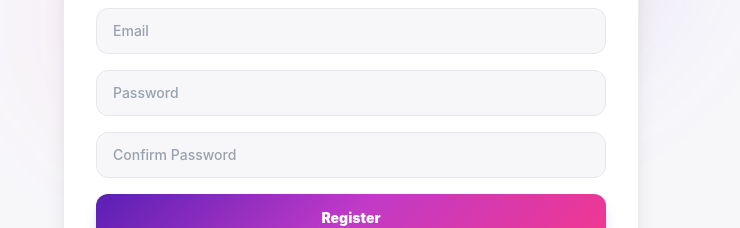
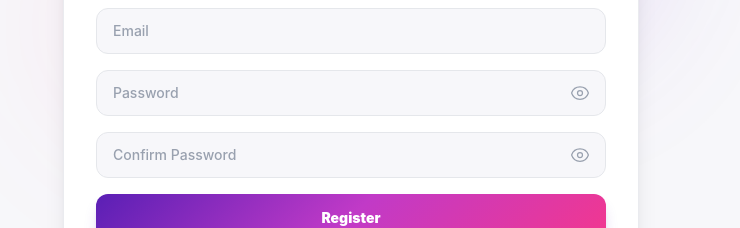
Before and after one commit to ronaldoexcellent/pulseEvent, a React (Vite) app in the folder client/: page /signup in a window 1280 px wide. Shown: the part 403-631 px from the top of the page, without its empty margins (289-1029 px from the left). Built offline with nearby package versions, Linux system fonts and the light colour scheme; no server answers; a web font is replaced by a local one.

Commit message:
Updated password input field on both forms

```diff
--- a/client/src/auth/SignIn.jsx
+++ b/client/src/auth/SignIn.jsx
@@ -14,6 +14,7 @@ export default function SignIn({ onSignInSuccess }) {
   const location = useLocation();
   const from = location.state?.from?.pathname || "/dashboard";
   const { setUser, user, loading } = useAuth();
+  const [showPassword, setShowPassword] = useState(false);
 
   if (loading) {
     return <PageLoading />;
@@ -130,15 +131,36 @@ export default function SignIn({ onSignInSuccess }) {
 
             <div>
               <label className="block text-xs font-black uppercase tracking-wider text-pulse-text-dark/60 mb-2">Password</label>
+              <div className="relative">
                 <input
-                type="password"
+                  type={showPassword ? "text" : "password"}
                   name="password"
                   required
                   disabled={isLoading}
                   value={formData.password}
                   onChange={handleInputChange}
-                className="w-full bg-pulse-bg-light border border-gray-200 focus:border-pulse-purple-primary text-sm font-medium px-4 py-3 rounded-xl focus:outline-none transition-all"
+                  className="w-full bg-pulse-bg-light border border-gray-200 focus:border-pulse-purple-primary text-sm font-medium px-4 py-3 pr-12 rounded-xl focus:outline-none transition-all"
                 />
+                {/* Toggle Button */}
+                <button
+                  type="button"
+                  onClick={() => setShowPassword(!showPassword)}
+                  className="absolute inset-y-0 right-0 flex items-center px-4 text-gray-400 hover:text-pulse-purple-primary transition-colors focus:outline-none cursor-pointer"
+                >
+                  {showPassword ? (
+                    // Eye-slash icon (Hide)
+                    <svg xmlns="http://www.w3.org/2000/svg" fill="none" viewBox="0 0 24 24" strokeWidth={1.5} stroke="currentColor" className="w-5 h-5">
+                      <path strokeLinecap="round" strokeLinejoin="round" d="M3.98 8.223A10.477 10.477 0 001.934 12C3.226 16.338 7.244 19.5 12 19.5c.993 0 1.953-.138 2.863-.395M6.228 6.228A10.45 10.45 0 0112 4.5c4.756 0 8.773 3.162 10.065 7.498a10.523 10.523 0 01-4.293 5.774M6.228 6.228L3 3m3.228 3.228l3.65 3.65m7.894 7.894L21 21m-3.228-3.228l-3.65-3.65m0 0a3 3 0 10-4.243-4.243m4.242 4.242L9.88 9.88" />
+                    </svg>
+                  ) : (
+                    // Eye icon (Show)
+                    <svg xmlns="http://www.w3.org/2000/svg" fill="none" viewBox="0 0 24 24" strokeWidth={1.5} stroke="currentColor" className="w-5 h-5">
+                      <path strokeLinecap="round" strokeLinejoin="round" d="M2.036 12.322a1.012 1.012 0 010-.639C3.423 7.51 7.36 4.5 12 4.5c4.638 0 8.573 3.007 9.963 7.178.07.207.07.431 0 .639C20.577 16.49 16.64 19.5 12 19.5c-4.638 0-8.573-3.007-9.963-7.178z" />
+                      <path strokeLinecap="round" strokeLinejoin="round" d="M15 12a3 3 0 11-6 0 3 3 0 016 0z" />
+                    </svg>
+                  )}
+                </button>
+              </div>
             </div>
 
             <motion.button
--- a/client/src/auth/SignUp.jsx
+++ b/client/src/auth/SignUp.jsx
@@ -46,12 +46,12 @@ export default function SignUp({ onSignUpSuccess }) {
   const [formData, setFormData] = useState({ firstname: '', lastname: '', username: '', email: '', password: '', confirmPassword: '' });
   const [formErrors, setFormErrors] = useState({});
   const [otpInput, setOtpInput] = useState('');
-  const [showPassword, setShowPassword] = useState(false);
   const [message, setMessage] = useState('');
   const clientId = import.meta.env.VITE_GOOGLE_CLIENT_ID;
   const location = useLocation();
   const from = location.state?.from?.pathname || "/dashboard";
   const { setUser, user, loading } = useAuth();
+  const [showPassword, setShowPassword] = useState(false);
 
   if (loading) {
     return <PageLoading />;
@@ -212,12 +212,68 @@ export default function SignUp({ onSignUpSuccess }) {
                     {formErrors.email && <p className="text-red-500 text-[10px] mt-1 font-semibold">{formErrors.email}</p>}
                   </div>
                   <div>
-                    <input type="password" name="password" onChange={handleInputChange} placeholder="Password" className={getInputClasses("password")} />
+                    <div className="relative">
+                      <input
+                        type={showPassword ? "text" : "password"}
+                        name="password"
+                        onChange={handleInputChange}
+                        placeholder="Password"
+                        /* Appended pr-12 to your dynamic classes to prevent text overlap with the icon */
+                        className={`${getInputClasses("password")} pr-12`}
+                      />
+
+                      {/* Single Toggle Button */}
+                      <button
+                        type="button"
+                        onClick={() => setShowPassword(!showPassword)}
+                        className="absolute inset-y-0 right-0 flex items-center px-4 text-gray-400 hover:text-pulse-purple-primary transition-colors focus:outline-none cursor-pointer"
+                      >
+                        {showPassword ? (
+                          // Eye-slash icon (Hide)
+                          <svg xmlns="http://www.w3.org/2000/svg" fill="none" viewBox="0 0 24 24" strokeWidth={1.5} stroke="currentColor" className="w-5 h-5">
+                            <path strokeLinecap="round" strokeLinejoin="round" d="M3.98 8.223A10.477 10.477 0 001.934 12C3.226 16.338 7.244 19.5 12 19.5c.993 0 1.953-.138 2.863-.395M6.228 6.228A10.45 10.45 0 0112 4.5c4.756 0 8.773 3.162 10.065 7.498a10.523 10.523 0 01-4.293 5.774M6.228 6.228L3 3m3.228 3.228l3.65 3.65m7.894 7.894L21 21m-3.228-3.228l-3.65-3.65m0 0a3 3 0 10-4.243-4.243m4.242 4.242L9.88 9.88" />
+                          </svg>
+                        ) : (
+                          // Eye icon (Show)
+                          <svg xmlns="http://www.w3.org/2000/svg" fill="none" viewBox="0 0 24 24" strokeWidth={1.5} stroke="currentColor" className="w-5 h-5">
+                            <path strokeLinecap="round" strokeLinejoin="round" d="M2.036 12.322a1.012 1.012 0 010-.639C3.423 7.51 7.36 4.5 12 4.5c4.638 0 8.573 3.007 9.963 7.178.07.207.07.431 0 .639C20.577 16.49 16.64 19.5 12 19.5c-4.638 0-8.573-3.007-9.963-7.178z" />
+                            <path strokeLinecap="round" strokeLinejoin="round" d="M15 12a3 3 0 11-6 0 3 3 0 016 0z" />
+                          </svg>
+                        )}
+                      </button>
+                    </div>
                     {formErrors.password && <p className="text-red-500 text-[10px] mt-1 font-semibold">{formErrors.password}</p>}
                   </div>
                   <div>
-                    <input type="password" name="confirmPassword" onChange={handleInputChange} placeholder="Confirm Password" className={getInputClasses("confirmPassword")} />
-                    {formErrors.confirmPassword && <p className="text-red-500 text-[10px] mt-1 font-semibold">{formErrors.confirmPassword}</p>}
+                    <div className='relative'>
+                      <input
+                        type={showPassword ? "text" : "password"}
+                        name="confirmPassword"
+                        onChange={handleInputChange}
+                        placeholder="Confirm Password"
+                        className={getInputClasses("confirmPassword")}
+                      />
+                      {/* Single Toggle Button */}
+                      <button
+                        type="button"
+                        onClick={() => setShowPassword(!showPassword)}
+                        className="absolute inset-y-0 right-0 flex items-center px-4 text-gray-400 hover:text-pulse-purple-primary transition-colors focus:outline-none cursor-pointer"
+                      >
+                        {showPassword ? (
+                          // Eye-slash icon (Hide)
+                          <svg xmlns="http://www.w3.org/2000/svg" fill="none" viewBox="0 0 24 24" strokeWidth={1.5} stroke="currentColor" className="w-5 h-5">
+                            <path strokeLinecap="round" strokeLinejoin="round" d="M3.98 8.223A10.477 10.477 0 001.934 12C3.226 16.338 7.244 19.5 12 19.5c.993 0 1.953-.138 2.863-.395M6.228 6.228A10.45 10.45 0 0112 4.5c4.756 0 8.773 3.162 10.065 7.498a10.523 10.523 0 01-4.293 5.774M6.228 6.228L3 3m3.228 3.228l3.65 3.65m7.894 7.894L21 21m-3.228-3.228l-3.65-3.65m0 0a3 3 0 10-4.243-4.243m4.242 4.242L9.88 9.88" />
+                          </svg>
+                        ) : (
+                          // Eye icon (Show)
+                          <svg xmlns="http://www.w3.org/2000/svg" fill="none" viewBox="0 0 24 24" strokeWidth={1.5} stroke="currentColor" className="w-5 h-5">
+                            <path strokeLinecap="round" strokeLinejoin="round" d="M2.036 12.322a1.012 1.012 0 010-.639C3.423 7.51 7.36 4.5 12 4.5c4.638 0 8.573 3.007 9.963 7.178.07.207.07.431 0 .639C20.577 16.49 16.64 19.5 12 19.5c-4.638 0-8.573-3.007-9.963-7.178z" />
+                            <path strokeLinecap="round" strokeLinejoin="round" d="M15 12a3 3 0 11-6 0 3 3 0 016 0z" />
+                          </svg>
+                        )}
+                      </button>
+                      {formErrors.confirmPassword && <p className="text-red-500 text-[10px] mt-1 font-semibold">{formErrors.confirmPassword}</p>}
+                    </div>
                   </div>
                   {message && <p className={`text-center mb-4 text-xs ${err ? 'text-red-500' : 'text-green-500'}`}><strong>{message}</strong></p>}
                   <button type="submit" disabled={isLoading} className="cursor-none w-full py-3.5 bg-pulse-gradient hover:bg-pulse-gradient-hover text-white font-black text-sm rounded-xl shadow-lg shadow-pulse-purple-primary/20">
@@ -234,7 +290,7 @@ export default function SignUp({ onSignUpSuccess }) {
               <motion.div key="step2" initial={{ opacity: 0, x: 20 }} animate={{ opacity: 1, x: 0 }} exit={{ opacity: 0, x: 20 }}>
                 <form onSubmit={handleVerifySubmit} className="space-y-6">
                   <input type="text" value={otpInput} onChange={(e) => setOtpInput(e.target.value)} placeholder="000000" className="w-full text-center text-3xl tracking-[0.5em] font-black py-6 bg-pulse-bg-light border border-gray-200 rounded-xl" maxLength={6} required />
-                  <button type="submit" disabled={isLoading} className="w-full py-3.5 bg-pulse-gradient hover:bg-pulse-gradient-hover text-white font-black text-sm rounded-xl shadow-lg cursor-alias">
+                  <button type="submit" disabled={isLoading} className="w-full py-3.5 bg-pulse-gradient hover:bg-pulse-gradient-hover text-white font-black text-sm rounded-xl shadow-lg shadow-pulse-purple-primary/20 cursor-pointer">
                     {isLoading ? 'Verifying...' : 'Complete Account'}
                   </button>
                   <button type="button" onClick={() => setStep(1)} className="w-full text-xs font-semibold text-gray-500 hover:text-pulse-purple-primary">
```
Lines whose indentation alone changed are shown as unchanged.
